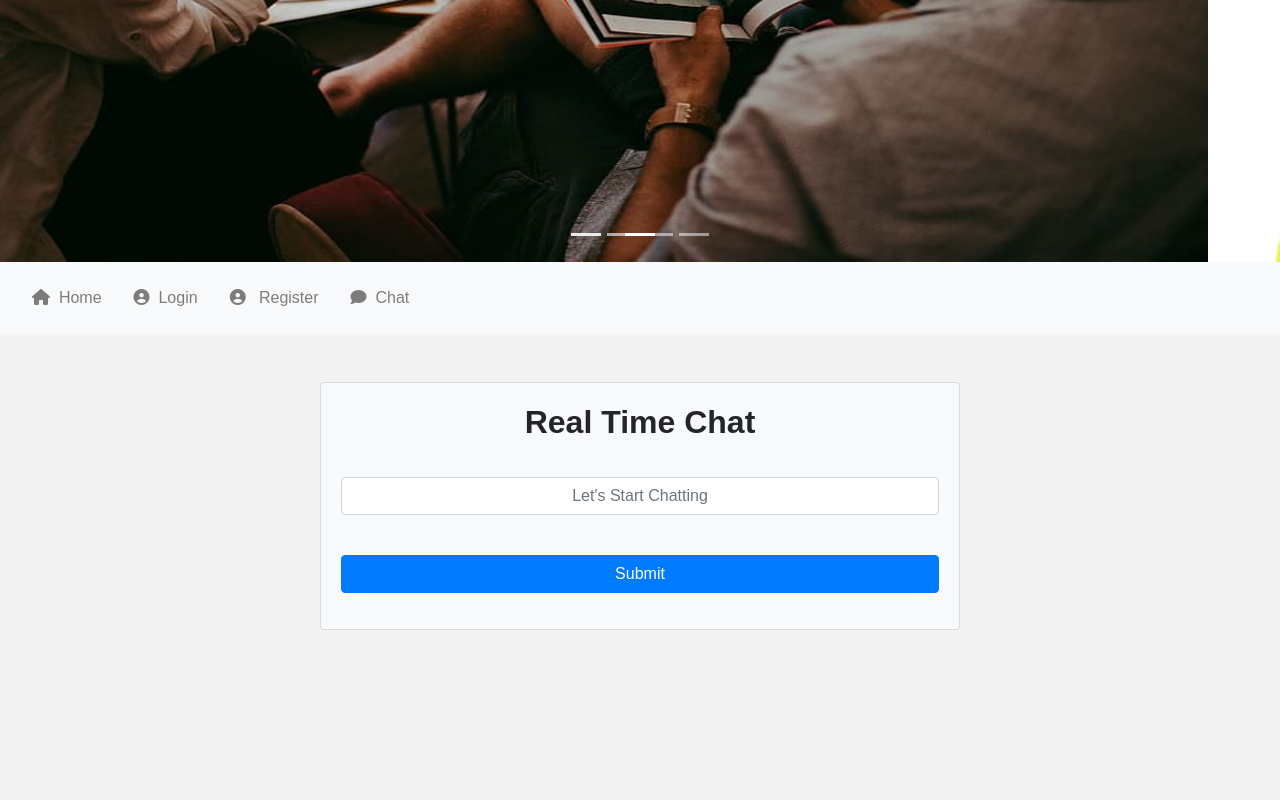
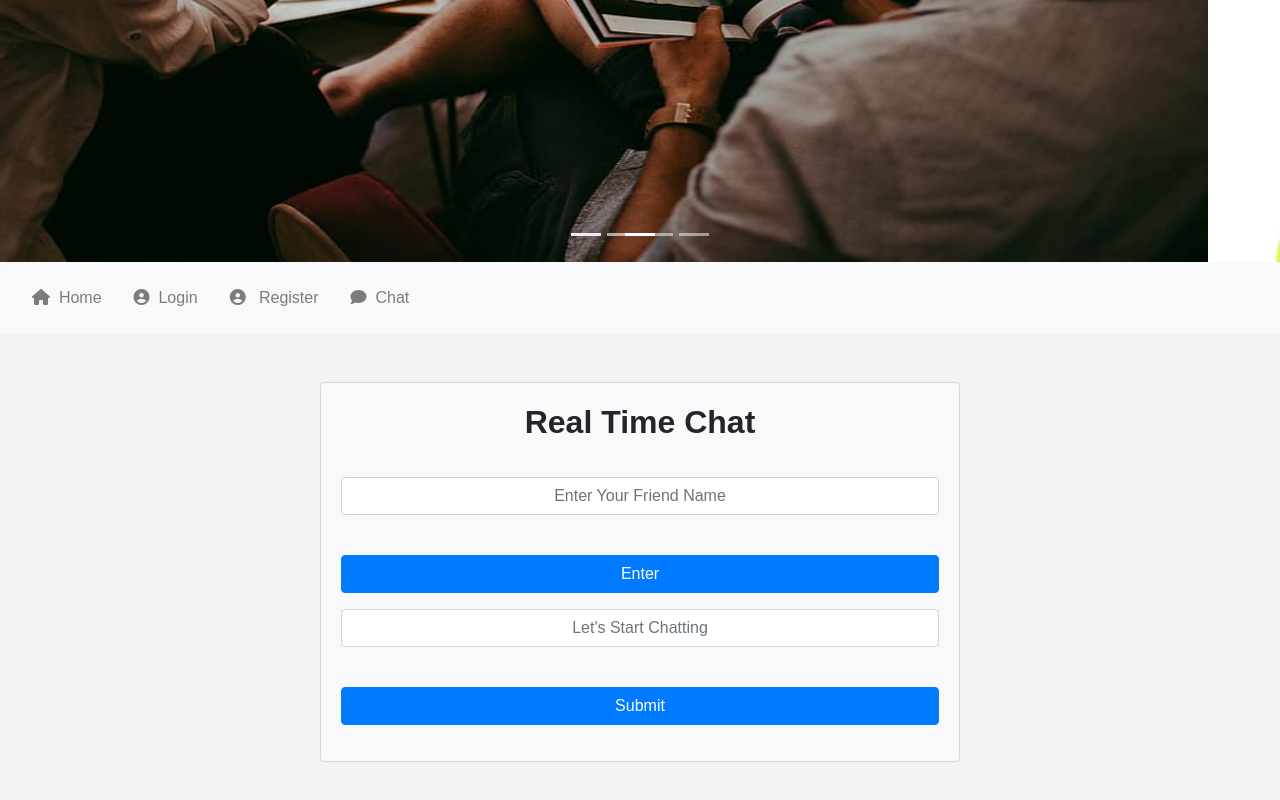
Before and after one commit to HiruSam/Chat-App, a React (Create React App) app in the folder chat-app/: page /GroupChat in a window 1280 px wide. Shown: the part 378-1178 px from the top of the page. Before the commit the page ends 1056 px from the top, so only its background shows below. Built offline with nearby package versions, Linux system fonts and the light colour scheme.

Commit message:
update the page

```diff
--- a/chat-app/src/components/GroupChat.js
+++ b/chat-app/src/components/GroupChat.js
@@ -15,6 +15,15 @@ class GroupChat extends React.Component {
 
                             <form>
                                 <div className="form-group text-left">
+                                    <input type="text" name="name" placeholder="Enter Your Friend Name" className="form-control text-center"/>
+                                </div>
+                                <br/>
+                                <input type="submit" value="Enter" className="btn btn-primary btn-block mb-3"/>
+                            </form>
+
+
+                            <form>
+                                <div className="form-group text-left">
                                     <input type="text" name="name" placeholder="Let's Start Chatting" className="form-control text-center"/>
                                 </div>
                                 <br/>
```
